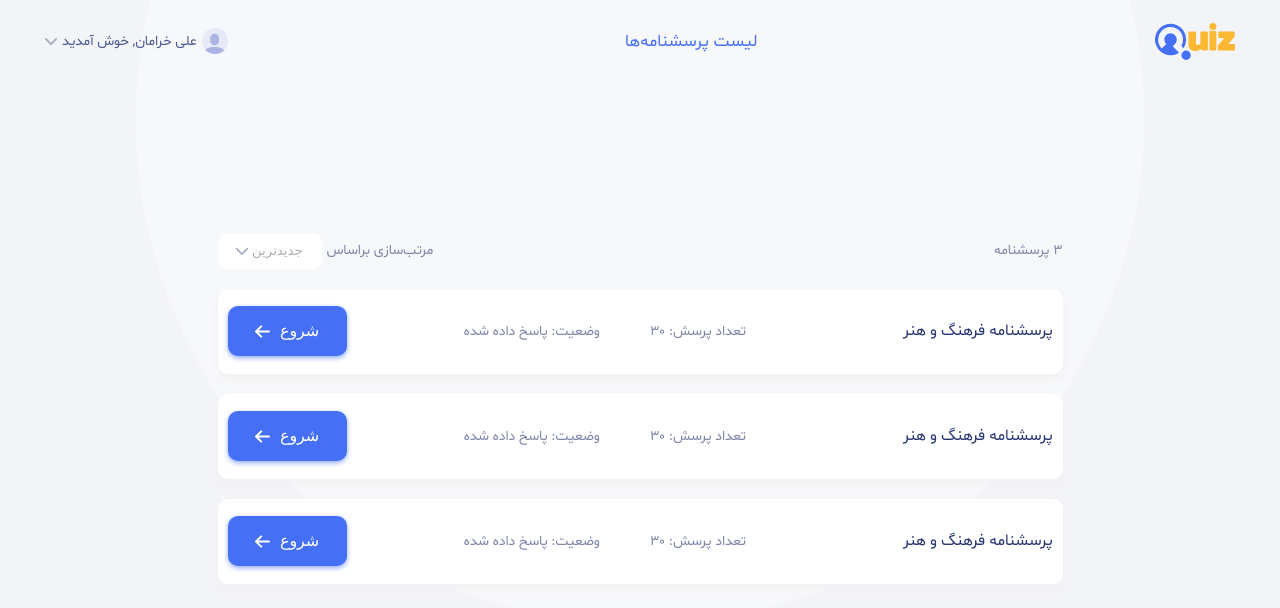
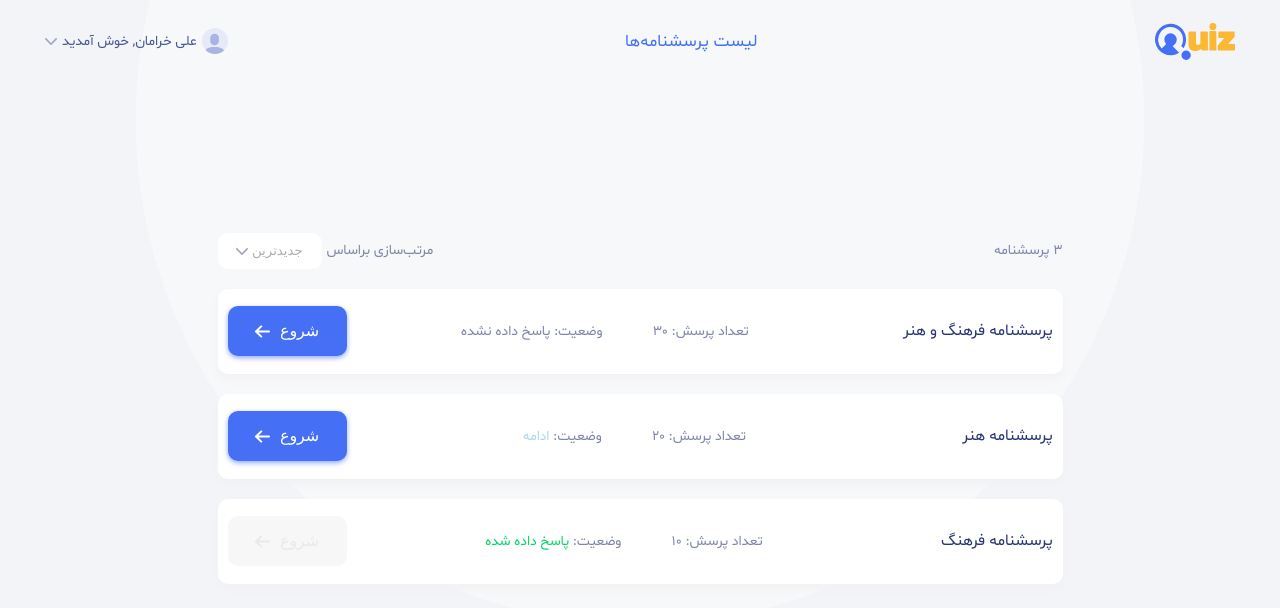
Before and after one commit to Straider71/test, a Vue app: page /#/ in a window 1280 px wide. Shown: the top 608 px of the page. Built offline with nearby package versions, Linux system fonts and the light colour scheme.

Commit message:
change in questionnaire list and its items and ...

```diff
--- a/src/components/CustomButton.vue
+++ b/src/components/CustomButton.vue
@@ -1,9 +1,9 @@
 <template>
   <div>
-    <a v-if="href" :href="href" class="button ">
+    <a v-if="href" :href="href" :class="classFunc()">
       <slot />
     </a>
-    <button v-else class="button ">
+    <button v-else :class="classFunc()">
       <slot />
     </button>
   </div>
@@ -17,13 +17,13 @@ export default {
       default: null,
     },
     disable: {
-      type: String,
+      type: Boolean,
       default: false,
     },
   },
   methods: {
-    funcClass() {
-      if (this.disable === 'true') return 'disable';
+    classFunc() {
+      if (this.disable) return 'disable';
       else return 'button';
     },
   },
@@ -54,7 +54,7 @@ export default {
   height: 50px;
   border-radius: 10px;
   opacity: 0.3;
-  background-color: #f1f1f2;
+  background-color: #e6e6e6;
   border: none;
   font-size: 16px;
   letter-spacing: -0.16px;
--- a/src/components/NoQuestionnaire.vue
+++ b/src/components/NoQuestionnaire.vue
@@ -32,6 +32,7 @@ export default {
     letter-spacing: -0.2px;
     color: #2a3774;
     margin-top: 70px;
+    direction: rtl;
   }
 }
 </style>
--- a/src/components/QuestionnaireItem.vue
+++ b/src/components/QuestionnaireItem.vue
@@ -1,27 +1,44 @@
 <template>
   <div class="container">
-    <CustomButton :disable="true"
-      ><img src="../assets/arrow-white.svg" alt="arrow" class="arrow" /> شروع
+    <CustomButton :disable="customButtonDisabled()">
+      <img
+        v-if="customButtonDisabled()"
+        src="../assets/arrow-gray.svg"
+        alt="arrow"
+        class="arrow"
+      />
+      <img v-else src="../assets/arrow-white.svg" alt="arrow" class="arrow" />
+      شروع
     </CustomButton>
 
-    <QuestionnaireStatus count="30" status="پاسخ داده شده" />
+    <QuestionnaireStatus :count="count" :status="status" />
 
-    <QuestionnaireTitle title="پرسشنامه فرهنگ و هنر" />
+    <QuestionnaireTitle :title="title" />
   </div>
 </template>
 
 <script>
-import CustomButton from './CustomButton';
-import QuestionnaireTitle from './QuestionnaireTitle';
-import QuestionnaireStatus from './QuestionnaireStatus';
+import CustomButton from "./CustomButton";
+import QuestionnaireTitle from "./QuestionnaireTitle";
+import QuestionnaireStatus from "./QuestionnaireStatus";
 
 export default {
-  name: 'QuestionnaireItem',
+  name: "QuestionnaireItem",
   components: {
     CustomButton,
     QuestionnaireTitle,
-    QuestionnaireStatus,
+    QuestionnaireStatus
   },
+  props: {
+    status: String,
+    title: String,
+    count: String
+  },
+  methods: {
+    customButtonDisabled() {
+      return this.status === "2";
+    }
+  }
 };
 </script>
 
--- a/src/components/QuestionnaireList.vue
+++ b/src/components/QuestionnaireList.vue
@@ -3,9 +3,9 @@
     <ListTitle />
     <!-- <div class="question-list" v-if="questionnaires && questionnaires.length"> -->
     <div class="question-list" v-if="true">
-      <QuestionnaireItem />
-      <QuestionnaireItem />
-      <QuestionnaireItem />
+      <QuestionnaireItem count="30" title="پرسشنامه فرهنگ و هنر" status="0"/>
+      <QuestionnaireItem count="20" title="پرسشنامه هنر" status="1"/>
+      <QuestionnaireItem count="10" title="پرسشنامه فرهنگ" status="2"/>
     </div>
     <div v-else>
       <NoQuestionnaire />
--- a/src/components/QuestionnaireStatus.vue
+++ b/src/components/QuestionnaireStatus.vue
@@ -1,17 +1,38 @@
 <template>
   <div class="status">
-    <p class="answer">وضعیت: {{ status }}</p>
+
+    <p class="answer">وضعیت: <span :class="answerClass()">{{ statusString }}</span></p>
     <p class="count">تعداد پرسش: {{ count }}</p>
   </div>
 </template>
 
 <script>
 export default {
-  name: 'QuestionnaireStatus',
+  name: "QuestionnaireStatus",
+  data(){
+    return {
+      statusString: 'سیب',
+    }
+  },
   props: {
     count: Number,
-    status: String,
+    status: String
   },
+  methods: {
+    answerClass() {
+      let answerClass = '';
+      if(this.status === '0'){
+        this.statusString = 'پاسخ داده نشده'
+      } if (this.status === '1') {
+        answerClass += 'answer-status-one';
+        this.statusString = 'ادامه'
+      } if(this.status === '2') {
+        answerClass += 'answer-status-two';
+        this.statusString = 'پاسخ داده شده'
+      }
+      return answerClass;
+    }
+  }
 };
 </script>
 
@@ -25,8 +46,16 @@ export default {
     font-size: 14px;
     line-height: 1.36;
     letter-spacing: -0.14px;
+    margin-right: 50px;
     color: #7f86aa;
-    margin-right: 50px;
+
+    .answer-status-one{
+      color: lightblue;
+    }
+
+    .answer-status-two{
+      color: #05d667;
+    }
   }
 
   .count {
```
